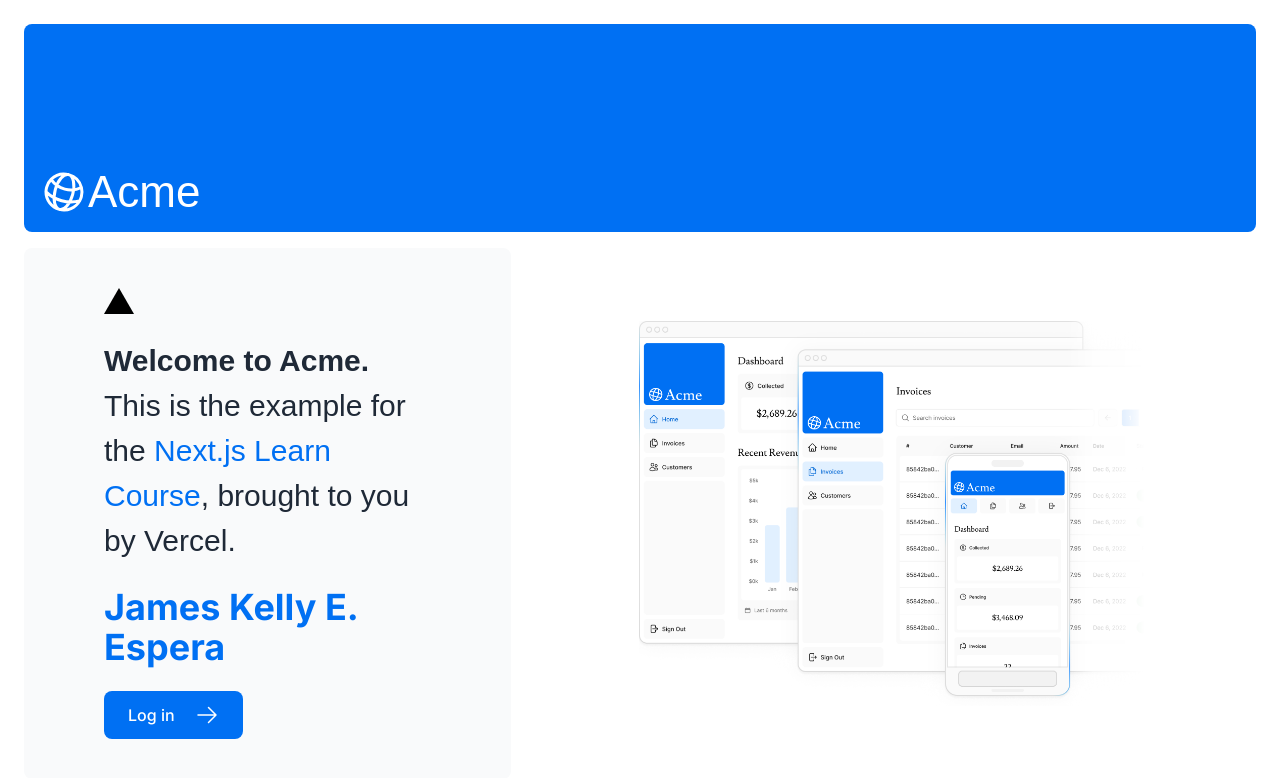
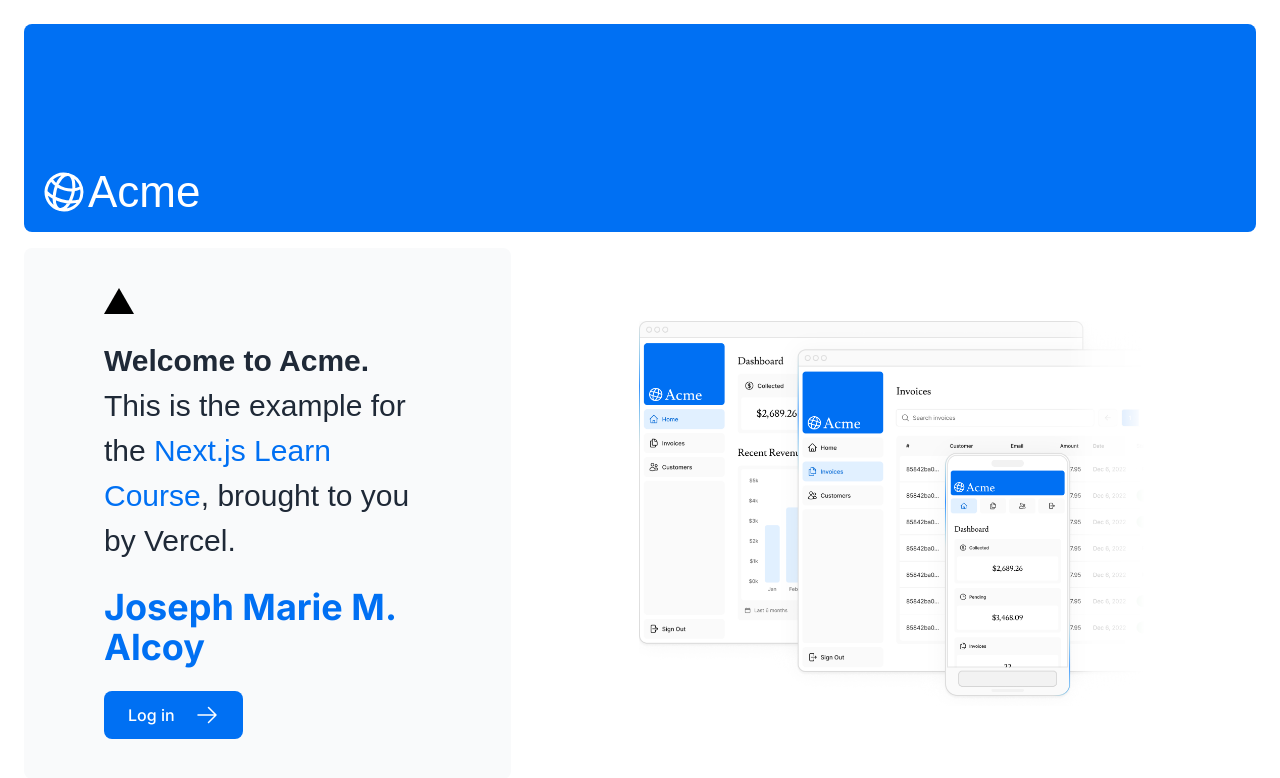
Before and after one commit to taywarakaskarakuhjm/nextjs-dashboard, a Next.js app: page / in a window 1280 px wide. Shown: the top 778 px of the page. Built offline with nearby package versions, Linux system fonts and the light colour scheme; a web font is replaced by a local one.

Commit message:
updated page

```diff
--- a/app/page.tsx
+++ b/app/page.tsx
@@ -23,7 +23,7 @@ export default function Page() {
             </a>
             , brought to you by Vercel.
           </p>
-          <h1 className="text-4xl font-bold text-blue-500">James Kelly E. Espera</h1>
+          <h1 className="text-4xl font-bold text-blue-500">Joseph Marie M. Alcoy</h1>
           <Link
             href="/login"
             className="flex items-center gap-5 self-start rounded-lg bg-blue-500 px-6 py-3 text-sm font-medium text-white transition-colors hover:bg-blue-400 md:text-base"
```
